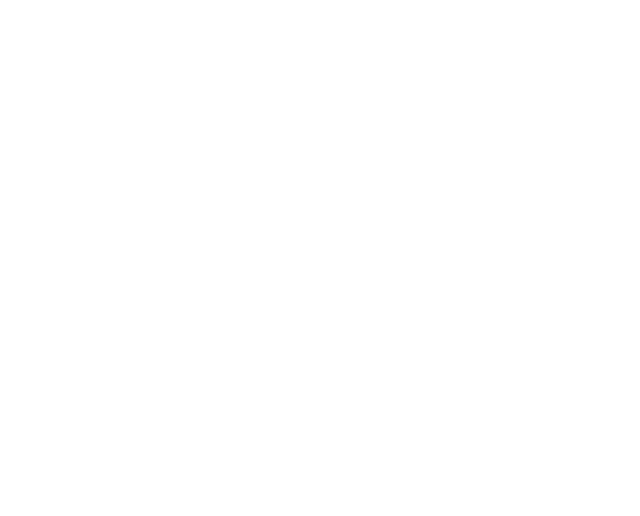
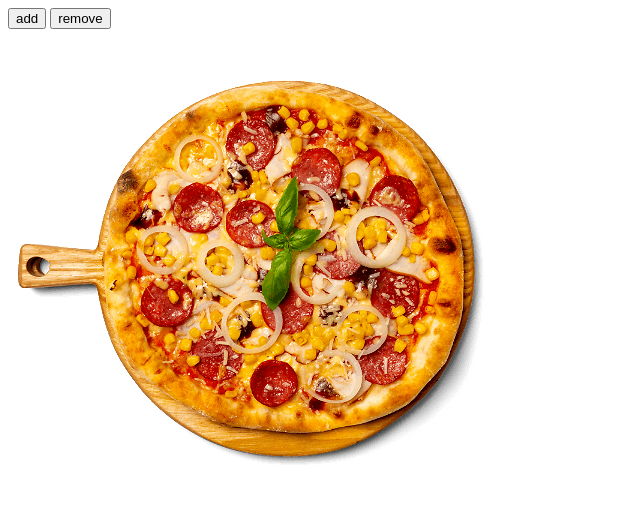
Before and after one commit to sergiyarestenko/user-way, a plain HTML site: page index.html in a window 1280 px wide. Shown: the whole page, without its empty margins (0-640 px from the left). Drawn offline with Linux system fonts and the light colour scheme.

Commit message:
test html file

```diff
--- /dev/null
+++ b/alt.js
@@ -0,0 +1 @@
+console.log('alt');
--- /dev/null
+++ b/app.js
@@ -0,0 +1,12 @@
+function add() {
+  const div = document.createElement("div");
+  const img = document.createElement("img");
+  img.src = "./img/pizza.png";
+  div.appendChild(img);
+  document.body.appendChild(div);
+}
+
+function remove() {
+  const imgParent = document.querySelector("img").parentElement;
+  imgParent.remove();
+}
--- a/index.html
+++ b/index.html
@@ -6,6 +6,17 @@
     <title>Document</title>
 </head>
 <body>
+    <div>
+        <button onclick="add()"> add</button>
+        <button onclick="remove()"> remove</button>
+
+    </div>
+    <div>
+        <img src="./img/pizza.png" alt="">
+    </div>
+
+    <script src="app.js"></script>
+    <script src="alt.js"></script>
 
 </body>
 </html>
```
Also changed, not shown: img/pizza.png (added).
